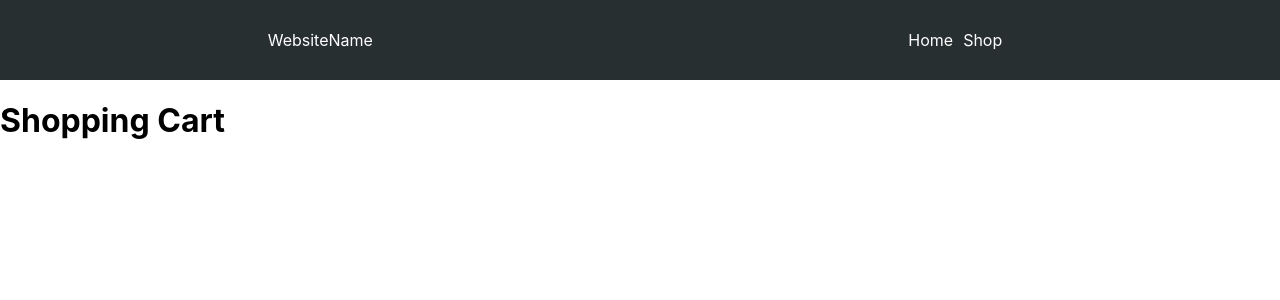
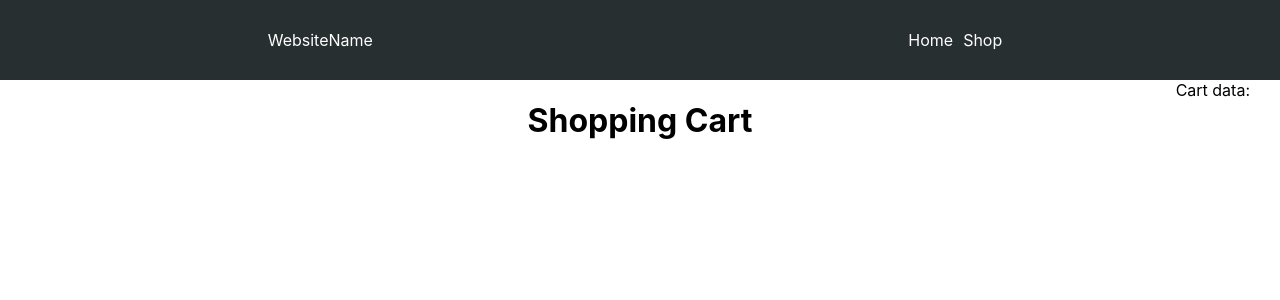
Before and after one commit to jw287962/shopping-cart, a React (Create React App) app: page /shop in a window 1280 px wide. Shown: the top 300 px of the page. Built offline with nearby package versions, Linux system fonts and the light colour scheme.

Commit message:
sticky cart

```diff
--- a/src/App.js
+++ b/src/App.js
@@ -1,13 +1,13 @@
-
+import './css/App.css'
 import React from "react";
 
 const App = () =>{
 
 
   return (
-    <div>
+    <div className='body'>
         <h1>HOME Page</h1>
-
+      <div>BUY COOL THINGS ON THIS WEBSITE</div>
     </div>
 
   );
--- /dev/null
+++ b/src/Cart.js
@@ -0,0 +1,9 @@
+import './css/cart.css'
+
+export const Cart = () => {
+  return (
+      <div className="cart">
+            <div>Cart data:</div>
+      </div>
+  )
+}
--- a/src/Shop.js
+++ b/src/Shop.js
@@ -1,9 +1,10 @@
-
+import { Cart } from "./Cart"
 
 export const Shop = () => {
   return (
-    <div>
+    <div className="body">
        <h1>Shopping Cart</h1>
+       <Cart></Cart>
 
     </div>
 
--- a/src/css/App.css
+++ b/src/css/App.css
@@ -1,38 +1,9 @@
-.App {
-  text-align: center;
-}
-
-.App-logo {
-  height: 40vmin;
-  pointer-events: none;
-}
-
-@media (prefers-reduced-motion: no-preference) {
-  .App-logo {
-    animation: App-logo-spin infinite 20s linear;
-  }
-}
-
-.App-header {
-  background-color: #282c34;
-  min-height: 100vh;
+.body{
   display: flex;
   flex-direction: column;
   align-items: center;
-  justify-content: center;
-  font-size: calc(10px + 2vmin);
-  color: white;
 }
 
-.App-link {
-  color: #61dafb;
+#root{
+  position: relative;
 }
-
-@keyframes App-logo-spin {
-  from {
-    transform: rotate(0deg);
-  }
-  to {
-    transform: rotate(360deg);
-  }
-}
--- /dev/null
+++ b/src/css/cart.css
@@ -0,0 +1,14 @@
+
+.body{
+  position: inherit;
+  height: 1000px;
+}
+.cart{
+  position: absolute;
+  top: 0px;
+  right: 30px;
+}
+
+.cart>div{
+  position: sticky;
+}
```
